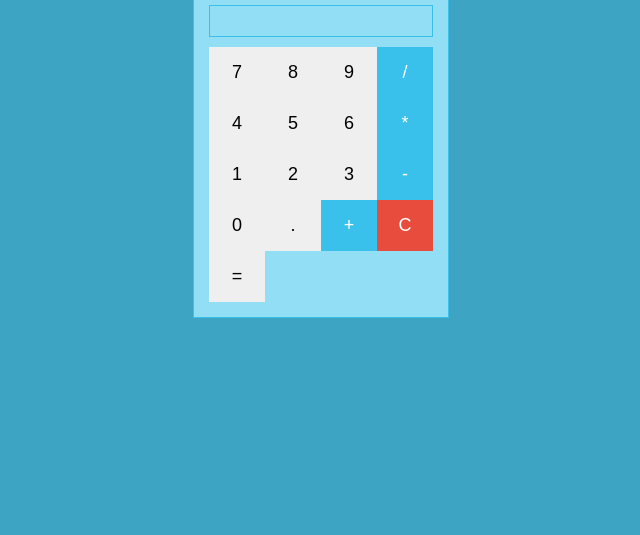
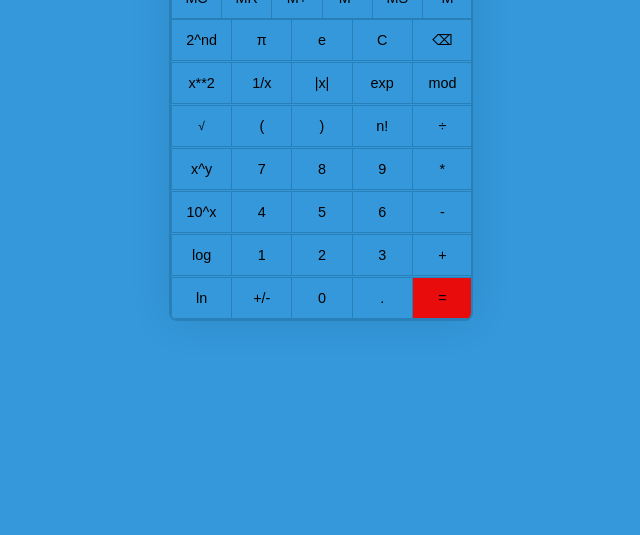
Before and after one commit to ReemaNa81/WEB-Calculator, a plain HTML site: page index.html in a window 1280 px wide. Shown: the part 265-800 px from the top of the page, without its empty margins (319-959 px from the left). Drawn offline with Linux system fonts and the light colour scheme.

Commit message:
Scientific Calculator

```diff
--- /dev/null
+++ b/calculator.js
@@ -0,0 +1,149 @@
+let currentInput = '';
+let screen = document.getElementById('screen');
+let memory = 0;
+
+
+function calculateFactorial(num) {
+    if (num === 0 || num === 1) {
+        return 1;
+    } else {
+        return num * calculateFactorial(num - 1);
+    }
+}
+
+
+function changeSign() {
+    currentInput = parseFloat(currentInput) * -1;
+    updateScreen();
+}
+
+function handleMemoryOperation(operation) {
+    switch (operation) {
+        case 'MC':
+            memory = 0;
+            break;
+        case 'MR':
+            currentInput = memory.toString();
+            break;
+        case 'M+':
+            memory += parseFloat(currentInput);
+            break;
+        case 'M-':
+            memory -= parseFloat(currentInput);
+            break;
+        case 'MS':
+            memory = parseFloat(currentInput);
+            break;
+        case 'M':
+            currentInput = memory.toString();
+            break;
+        default:
+            break;
+
+        }
+        updateScreen();
+      }
+
+function handleButtonClick(event) {
+    const buttonValue = event.target.innerText;
+    if (['MC', 'MR', 'M+', 'M-', 'MS', 'M'].includes(buttonValue)) {
+        handleMemoryOperation(buttonValue);
+        return;
+    }
+
+    switch (buttonValue) {
+        case '=':
+            try {
+                const result = new Function('return ' + currentInput)();
+                currentInput = result;
+            } catch (error) {
+                currentInput = 'Error';
+            }
+            break;
+        case 'C':
+            currentInput = '';
+            break;
+        case '⌫':
+            currentInput = currentInput.slice(0, -1);
+            break;
+        case 'x**2':
+            currentInput = Math.pow(currentInput, 2);
+            break;
+        case '1/x':
+            currentInput = `1/(${currentInput})`;
+            break;
+        case '|x|':
+            currentInput = `Math.abs(${currentInput})`;
+            break;
+        case 'exp':
+            currentInput = `Math.exp(${currentInput})`;
+            break;
+        case 'mod':
+            currentInput += '%';
+            break;
+        case '√':
+            if (parseFloat(currentInput) >= 0) {
+                currentInput = Math.sqrt(parseFloat(currentInput));
+            } else {
+                currentInput = 'Error';
+            }
+            break;
+        case '(':
+            currentInput += '(';
+            break;
+        case ')':
+            currentInput += ')';
+            break;
+        case '10^x':
+            currentInput = Math.pow(10, parseFloat(currentInput));
+            break;
+        case 'log':
+            currentInput = `Math.log10(${currentInput})`;
+            break;
+        case 'ln':
+            currentInput = `Math.log(${currentInput})`;
+            break;
+        case '*':
+            currentInput += '*';
+            break;
+        case '÷':
+            currentInput += '/';
+            break;
+
+        case 'x^y':
+            currentInput += '**';
+            break;
+
+        case '2^nd':
+            alert("This is the 2nd button. Implement your logic here.");
+             break;
+
+
+
+        case '10^x':
+            currentInput = Math.pow(10, parseFloat(currentInput));
+            break;
+
+
+        case 'n!':
+            try {
+                const num = parseFloat(currentInput);
+                if (!isNaN(num) && Number.isInteger(num) && num >= 0) {
+                    currentInput = calculateFactorial(num);
+                } else {
+                    throw new Error('Invalid input for factorial');
+                }
+            } catch (error) {
+                currentInput = 'Error';
+            }
+            break;
+        default:
+            currentInput += buttonValue;
+    }
+
+    updateScreen();
+}
+
+function updateScreen() {
+    screen.innerText = currentInput;
+}
--- a/index.html
+++ b/index.html
@@ -1,128 +1,71 @@
 <!DOCTYPE html>
 <html lang="en">
 <head>
-    <title>Calculator</title>
-    <style>
-        body {
-            display: flex;
-            align-items: center;
-            justify-content: center;
-            height: 100vh;
-            margin: 0;
-            background-color: #3ea4c4;
+    <meta charset="UTF-8">
+    <meta name="viewport" content="width=device-width, initial-scale=1.0">
+    <title>Scientific Calculator</title>
+    <link rel="stylesheet" href="styles.css">
+</head>
+<body>
 
-        }
+<div id="calculator">
+    <div class="calculator-screen" id="screen"></div>
+    <div class="calculator-buttonsFirstRow" onclick="handleButtonClick(event)">
+        <div class="calculator-button">MC</div>
+        <div class="calculator-button">MR</div>
+        <div class="calculator-button">M+</div>
+        <div class="calculator-button">M-</div>
+        <div class="calculator-button">MS</div>
+        <div class="calculator-button">M</div>
+    </div>
 
-        #calculator-title {
-            text-align: center;
-            font-size: 24px;
-            font-weight: bold;
-            margin-bottom: 20px;
-            color: #0e8bb1
-        }
+    <div class="calculator-buttons" onclick="handleButtonClick(event)">
+        <div class="calculator-button">2^nd</div>
+        <div class="calculator-button">π</div>
+        <div class="calculator-button">e</div>
+        <div class="calculator-button">C</div>
+        <div class="calculator-button">⌫</div>
 
-        #calculator {
-            text-align: center;
-            width: 20%;
-            padding: 15px;
-            box-sizing: border-box;
-            text-align: left;
-            font-size: 20px;
-            border: 1px solid #39c1eb;
-            margin-bottom: 10px;
-            background-color: #92def5;
-        }
+        <div class="calculator-button">x**2</div>
+        <div class="calculator-button">1/x</div>
+        <div class="calculator-button">|x|</div>
+        <div class="calculator-button">exp</div>
+        <div class="calculator-button">mod</div>
 
-       .button {
-            width: 25%;
-            padding: 15px;
-            box-sizing: border-box;
-            float: left;
-            cursor: pointer;
-            transition: background-color 0.3s;
-            text-align: center;
-            font-size: 18px;
-            border: none;
-            outline: none;
-       }
+        <div class="calculator-button"><sup>√</div>
+        <div class="calculator-button">(</div>
+        <div class="calculator-button">)</div>
+        <div class="calculator-button">n!</div>
+        <div class="calculator-button">÷ </div>
 
-       .button:hover {
-            background-color: #e7f70d;
-        }
+        <div class="calculator-button">x^y</div>
+        <div class="calculator-button">7</div>
+        <div class="calculator-button">8</div>
+        <div class="calculator-button">9</div>
+        <div class="calculator-button">*</div>
 
-       .operator {
-            background-color: #39c1eb;
-            color: #ffffff;
-        }
+        <div class="calculator-button">10^x</div>
+        <div class="calculator-button">4</div>
+        <div class="calculator-button">5</div>
+        <div class="calculator-button">6</div>
+        <div class="calculator-button"> -</div>
 
-        .operator:hover {
-            background-color: #209e55;
-        }
-
-        .clear {
-            background-color: #e74c3c;
-            color: #fff;
-        }
-
-        .clear:hover {
-            background-color: #e7f70d;
-        }
-
-        #result {
-            width: 100%;
-            padding: 15px;
-            box-sizing: border-box;
-            text-align: left;
-            font-size: 20px;
-            border: 1px solid #39c1eb;
-            margin-bottom: 10px;
-        }
+        <div class="calculator-button">log</div>
+        <div class="calculator-button">1</div>
+        <div class="calculator-button">2</div>
+        <div class="calculator-button">3</div>
+        <div class="calculator-button">+</div>
 
 
-    </style>
-</head>
-<body>
-    <div id="calculator">
-    <div id="calculator-title">Calculator</div>
-    <div id="result"></div>
-    <button class="button" onclick="appendToResult('7')">7</button>
-    <button class="button" onclick="appendToResult('8')">8</button>
-    <button class="button" onclick="appendToResult('9')">9</button>
-    <button class="button operator" onclick="appendToResult('/')">/</button>
-    <button class="button" onclick="appendToResult('4')">4</button>
-    <button class="button" onclick="appendToResult('5')">5</button>
-    <button class="button" onclick="appendToResult('6')">6</button>
-    <button class="button operator" onclick="appendToResult('*')">*</button>
-    <button class="button" onclick="appendToResult('1')">1</button>
-    <button class="button" onclick="appendToResult('2')">2</button>
-    <button class="button" onclick="appendToResult('3')">3</button>
-    <button class="button operator" onclick="appendToResult('-')">-</button>
-    <button class="button" onclick="appendToResult('0')">0</button>
-    <button class="button" onclick="appendToResult('.')">.</button>
-    <button class="button operator" onclick="appendToResult('+')">+</button>
-    <button class="button clear" onclick="clearResult()">C</button>
-    <button class="button" onclick="calculateResult()">=</button>
+        <div class="calculator-button">ln</div>
+        <div class="calculator-button" onclick="changeSign()">+/-</div>
+
+        <div class="calculator-button">0</div>
+        <div class="calculator-button">.</div>
+        <div class="calculator-Equalbutton">= </div>
+    </div>
 </div>
 
-<script>
-    let resultElement = document.getElementById('result');
-
-    function appendToResult(value) {
-        resultElement.textContent += value;
-    }
-
-    function clearResult() {
-        resultElement.textContent = '';
-    }
-
-    function calculateResult() {
-        try {
-            resultElement.textContent = eval(resultElement.textContent);
-        } catch (error) {
-            resultElement.textContent = 'Error';
-        }
-    }
-</script>
-
+<script src="calculator.js"></script>
 </body>
 </html>
--- /dev/null
+++ b/styles.css
@@ -0,0 +1,70 @@
+body {
+    font-family: 'Arial', sans-serif;
+    margin: 0;
+    padding: 0;
+    display: flex;
+    justify-content: center;
+    align-items: center;
+    height: 100vh;
+    background-color: #3498db;
+}
+
+#calculator {
+    width: 300px;
+    border: 2px solid #2980b9;
+    border-radius: 8px;
+    overflow: hidden;
+    box-shadow: 0 0 40px rgba(0, 0, 0, 0.1);
+}
+
+.calculator-screen {
+    width: 100%;
+    height: 8px;
+    text-align: left;
+    padding: 8px;
+    font-size: 1em;
+    border-bottom: 1px solid #2980b9;
+}
+
+.calculator-buttonsFirstRow {
+    display: grid;
+    grid-template-columns: repeat(6, 1fr);
+    gap: 1px;
+}
+
+.calculator-buttons {
+    display: grid;
+    grid-template-columns: repeat(5, 1fr);
+    gap: 1px;
+}
+
+.calculator-button {
+    width: 100%;
+    height: 40px;
+    display: flex;
+    justify-content: center;
+    align-items: center;
+    font-size: 0.9em;
+    cursor: pointer;
+    border: 1px solid #2980b9;
+    background-color: #3498db;
+    transition: background-color 0.3s;
+}
+
+.calculator-Equalbutton {
+    width: 100%;
+    height: 40px;
+    display: flex;
+    justify-content: center;
+    align-items: center;
+    font-size: 0.9em;
+    cursor: pointer;
+    border: 1px solid #2980b9;
+    background-color: #e90c0c;
+    transition: background-color 0.3s;
+}
+
+.calculator-button:hover,
+.calculator-Equalbutton:hover {
+    background-color: #45ca08c9;
+}
```
